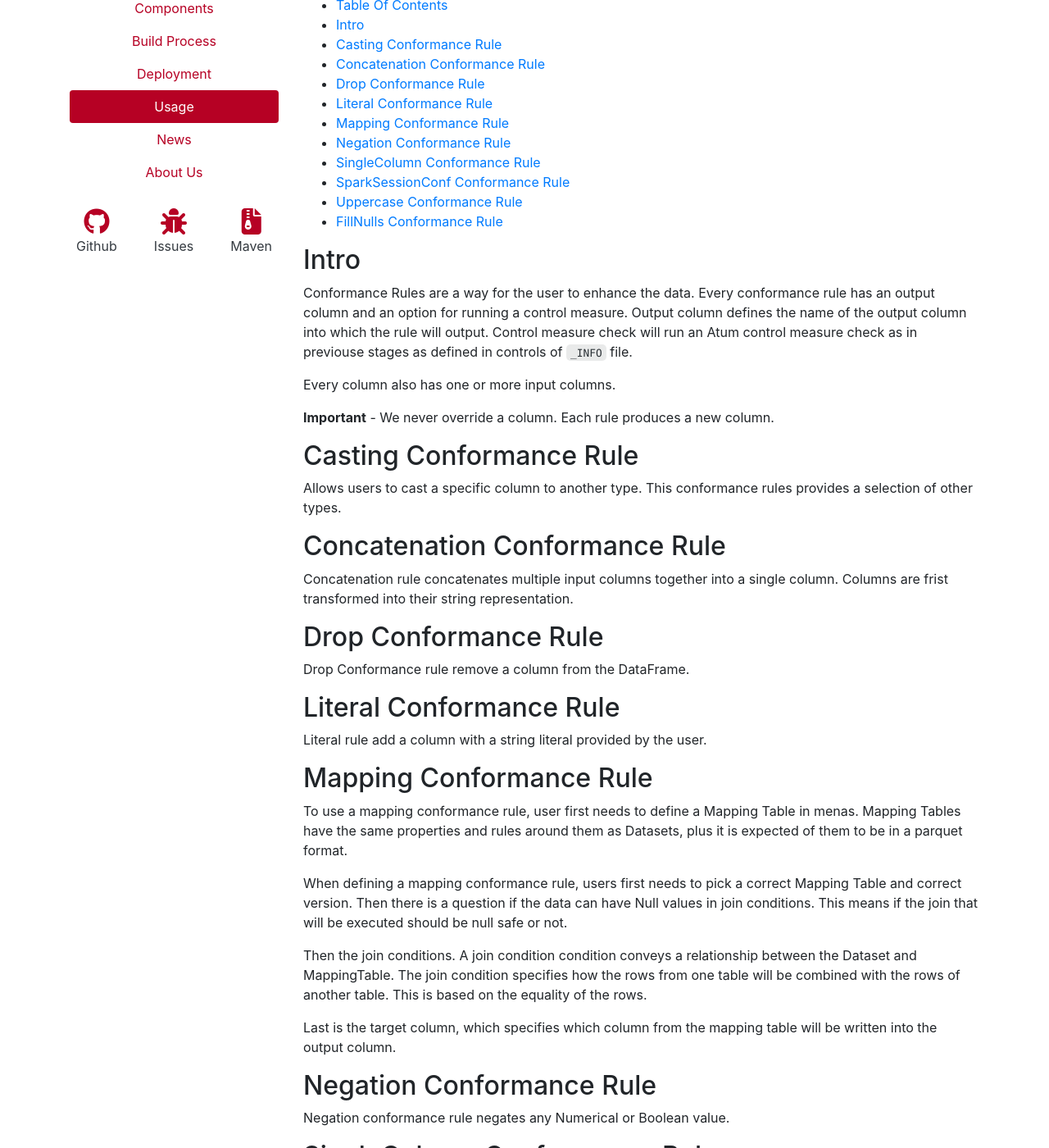
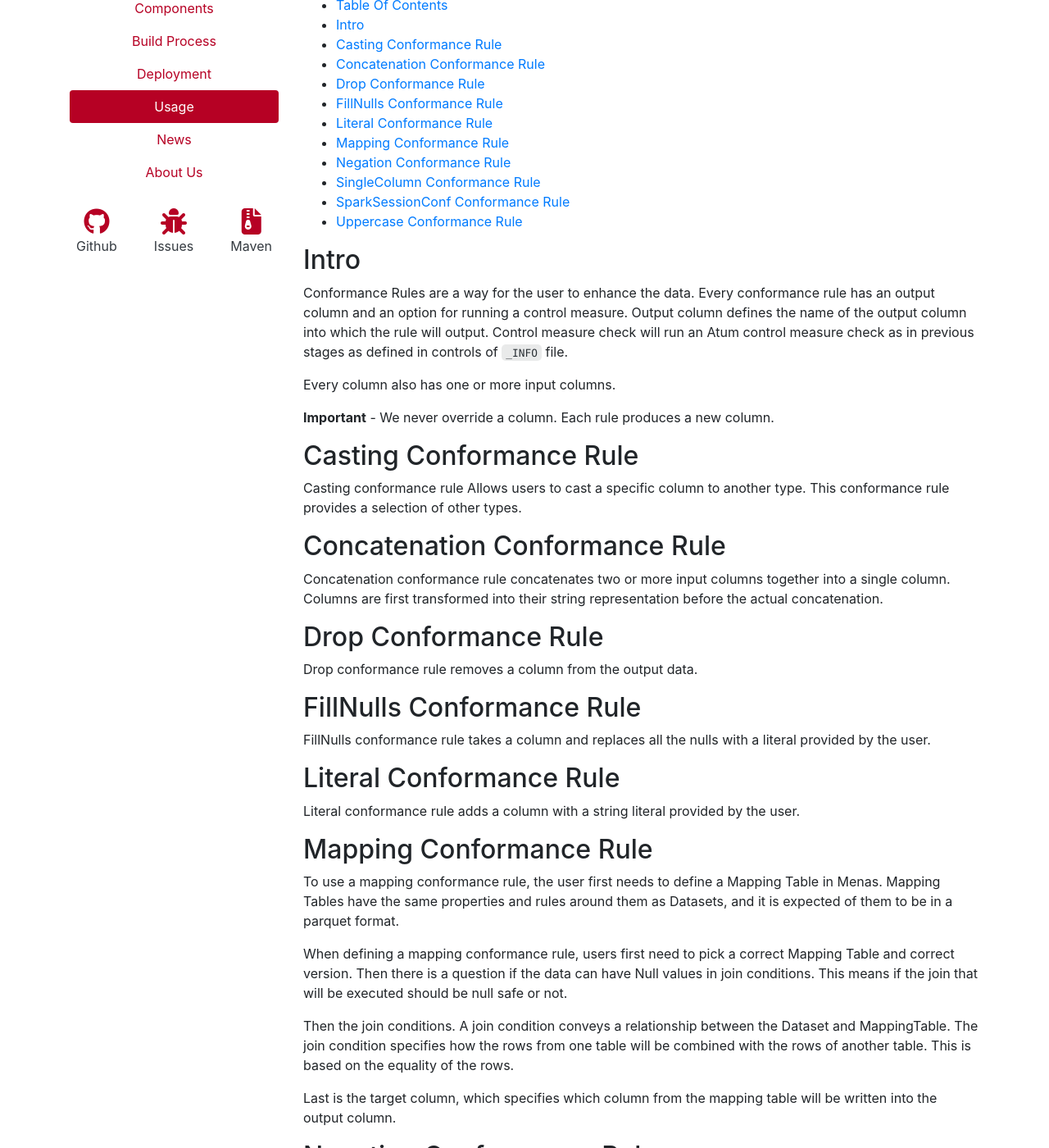
Before and after one commit to AbsaOSS/enceladus, a Jekyll site: the page built from _docs/2.0.0/usage/menas-conformance-rules.md, in a window 1280 px wide and 1400 px high, scrolled down 310 px. Shown: the whole window at 82% size. Built offline with Jekyll 4.4.1, drawn with Linux system fonts in a browser that asks for light colours; nearby versions of some CDN libraries; some of the changed text lies outside the part shown.

Commit message:
#622 Add conformance rules exaplanation

```diff
--- a/_docs/2.0.0/usage/menas-conformance-rules.md
+++ b/_docs/2.0.0/usage/menas-conformance-rules.md
@@ -14,18 +14,18 @@ categories:
 - [Casting Conformance Rule](#casting-conformance-rule)
 - [Concatenation Conformance Rule](#concatenation-conformance-rule)
 - [Drop Conformance Rule](#drop-conformance-rule)
+- [FillNulls Conformance Rule](#fillnulls-conformance-rule)
 - [Literal Conformance Rule](#literal-conformance-rule)
 - [Mapping Conformance Rule](#mapping-conformance-rule)
 - [Negation Conformance Rule](#negation-conformance-rule)
 - [SingleColumn Conformance Rule](#singlecolumn-conformance-rule)
 - [SparkSessionConf Conformance Rule](#sparksessionconf-conformance-rule)
 - [Uppercase Conformance Rule](#uppercase-conformance-rule)
-- [FillNulls Conformance Rule](#fillnulls-conformance-rule)
 <!-- tocstop -->
 
 ## Intro
 
-Conformance Rules are a way for the user to enhance the data. Every conformance rule has an output column and an option for running a control measure. Output column defines the name of the output column into which the rule will output. Control measure check will run an Atum control measure check as in previouse stages as defined in controls of `_INFO` file.
+Conformance Rules are a way for the user to enhance the data. Every conformance rule has an output column and an option for running a control measure. Output column defines the name of the output column into which the rule will output. Control measure check will run an Atum control measure check as in previous stages as defined in controls of `_INFO` file.
 
 Every column also has one or more input columns.
 
@@ -33,27 +33,31 @@ Every column also has one or more input columns.
 
 ## Casting Conformance Rule
 
-Allows users to cast a specific column to another type. This conformance rules provides a selection of other types.
+Casting conformance rule Allows users to cast a specific column to another type. This conformance rule provides a selection of other types.
 
 ## Concatenation Conformance Rule
 
-Concatenation rule concatenates multiple input columns together into a single column. Columns are frist transformed into their string representation.
+Concatenation conformance rule concatenates two or more input columns together into a single column. Columns are first transformed into their string representation before the actual concatenation.
 
 ## Drop Conformance Rule
 
-Drop Conformance rule remove a column from the DataFrame.
+Drop conformance rule removes a column from the output data.
+
+## FillNulls Conformance Rule
+
+FillNulls conformance rule takes a column and replaces all the nulls with a literal provided by the user.
 
 ## Literal Conformance Rule
 
-Literal rule add a column with a string literal provided by the user.
+Literal conformance rule adds a column with a string literal provided by the user.
 
 ## Mapping Conformance Rule
 
-To use a mapping conformance rule, user first needs to define a Mapping Table in menas. Mapping Tables have the same properties and rules around them as Datasets, plus it is expected of them to be in a parquet format.
+To use a mapping conformance rule, the user first needs to define a Mapping Table in Menas. Mapping Tables have the same properties and rules around them as Datasets, and it is expected of them to be in a parquet format.
 
-When defining a mapping conformance rule, users first needs to pick a correct Mapping Table and correct version. Then there is a question if the data can have Null values in join conditions. This means if the join that will be executed should be null safe or not.
+When defining a mapping conformance rule, users first need to pick a correct Mapping Table and correct version. Then there is a question if the data can have Null values in join conditions. This means if the join that will be executed should be null safe or not.
 
-Then the join conditions. A join condition condition conveys a relationship between the Dataset and MappingTable. The join condition specifies how the rows from one table will be combined with the rows of another table. This is based on the equality of the rows.
+Then the join conditions. A join condition conveys a relationship between the Dataset and MappingTable. The join condition specifies how the rows from one table will be combined with the rows of another table. This is based on the equality of the rows.
 
 Last is the target column, which specifies which column from the mapping table will be written into the output column.
 
@@ -63,16 +67,12 @@ Negation conformance rule negates any Numerical or Boolean value.
 
 ## SingleColumn Conformance Rule
 
-Single column conformance rule transforms column into a column of structs of previouse columns values. Input column alias here will be the name/key of the struct
+Single column conformance rule transforms column into a column of structs of previous columns values. Input column alias here will be the name/key of the struct.
 
 ## SparkSessionConf Conformance Rule
 
-SparkSessionConf conformance rule is able to pull out a configuration value from the SparkSession based on the key provided
+SparkSessionConf conformance rule is able to pull out a configuration value from the SparkSession based on the key provided.
 
 ## Uppercase Conformance Rule
 
-Uppercase conformance rule transforms string columns into full uppercase strings
-
-## FillNulls Conformance Rule
-
-FillNulls conformance rule take a column and replaces all the nulls with a literal provided by the user
+Uppercase conformance rule transforms all character letters in the column into capital letters.
```
